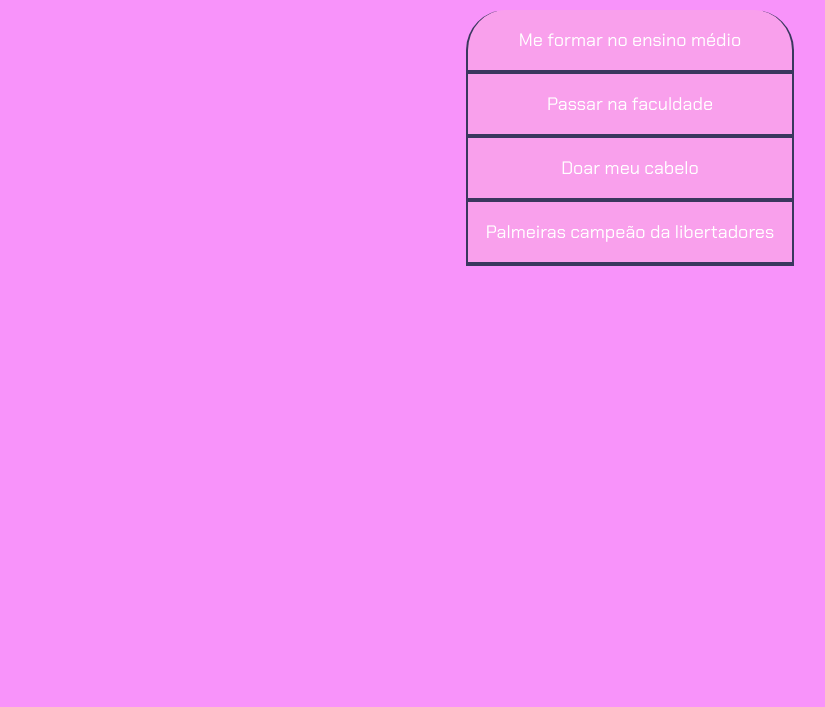
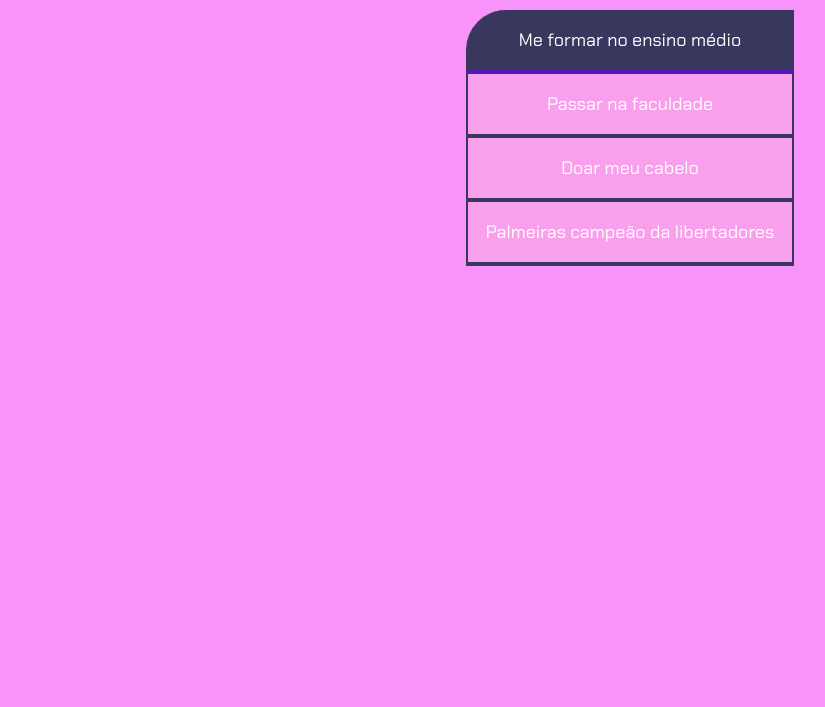
Before and after one commit to mafeeeesilv/Objetivos-2026, a plain HTML site: page index.html in a window 1280 px wide. Shown: the part 93-800 px from the top of the page, without its empty margins (10-835 px from the left). Drawn offline with Linux system fonts and the light colour scheme.

Commit message:
altwraces

```diff
--- a/index.html
+++ b/index.html
@@ -12,12 +12,13 @@
     <section class="conteudo-principal">
         <h2 class="titulo-principal">Meus Objetivos do ano<span>_</span></h2>
         <div class="botoes">
-            <button class="botao">Me formar no ensino médio</button>
+            <button class="botao ativo">Me formar no ensino médio</button>
             <button class="botao">Passar na faculdade</button>
             <button class="botao">Doar meu cabelo</button>
             <button class="botao">Palmeiras campeão da libertadores</button>
         </div>
     </section>
+    <script src="main.js"></script>
 </body>
 
 </html>
--- a/style.css
+++ b/style.css
@@ -58,3 +58,15 @@
 
 .botoes {
     display: block;
+}
+    @media screen and (min-width: 768px) {
+  /* Código omitido */
+
+  .botao:first-child {
+    border-radius: 40px 0 0 0;
+  }
+}
+.ativo {
+  background-color: var(--botao-ativo);
+  border-bottom: 4px solid var(--verde);
+}
```
Also changed, not shown: main.js (added).
